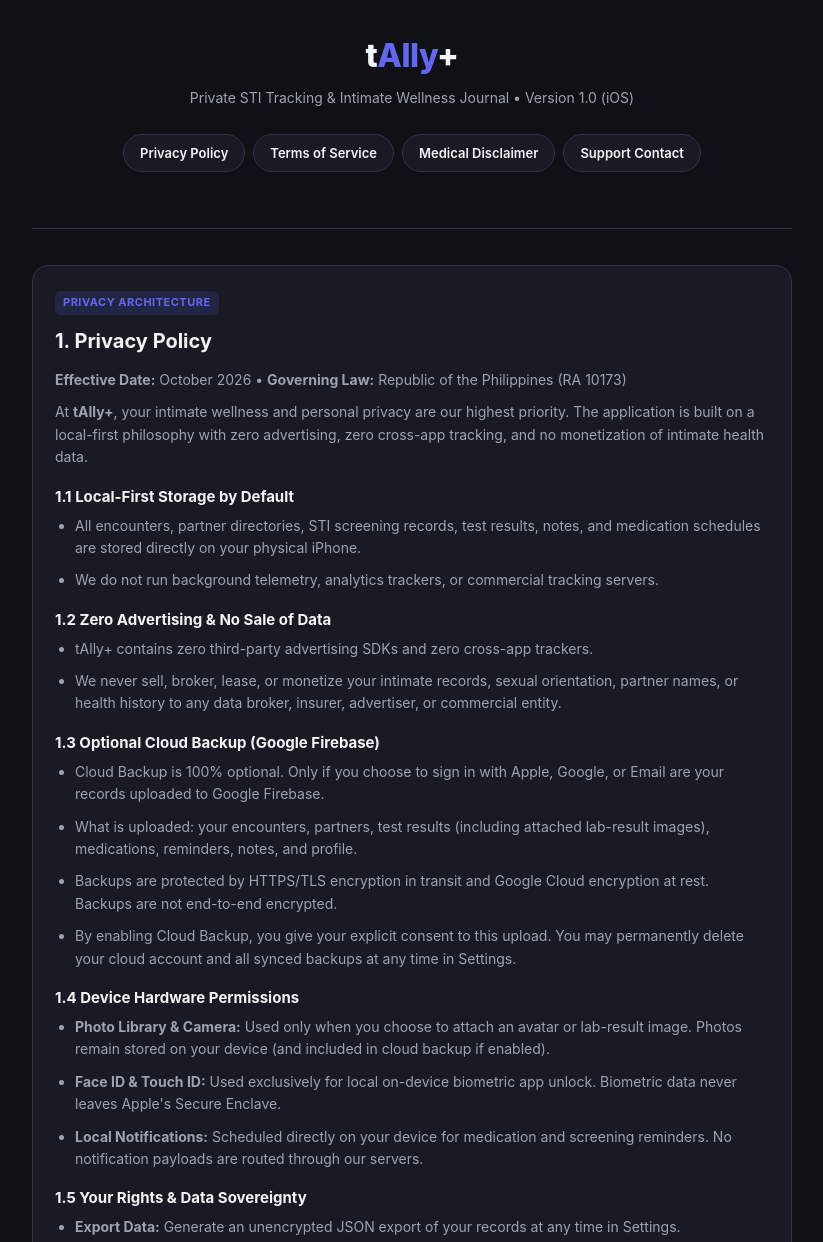
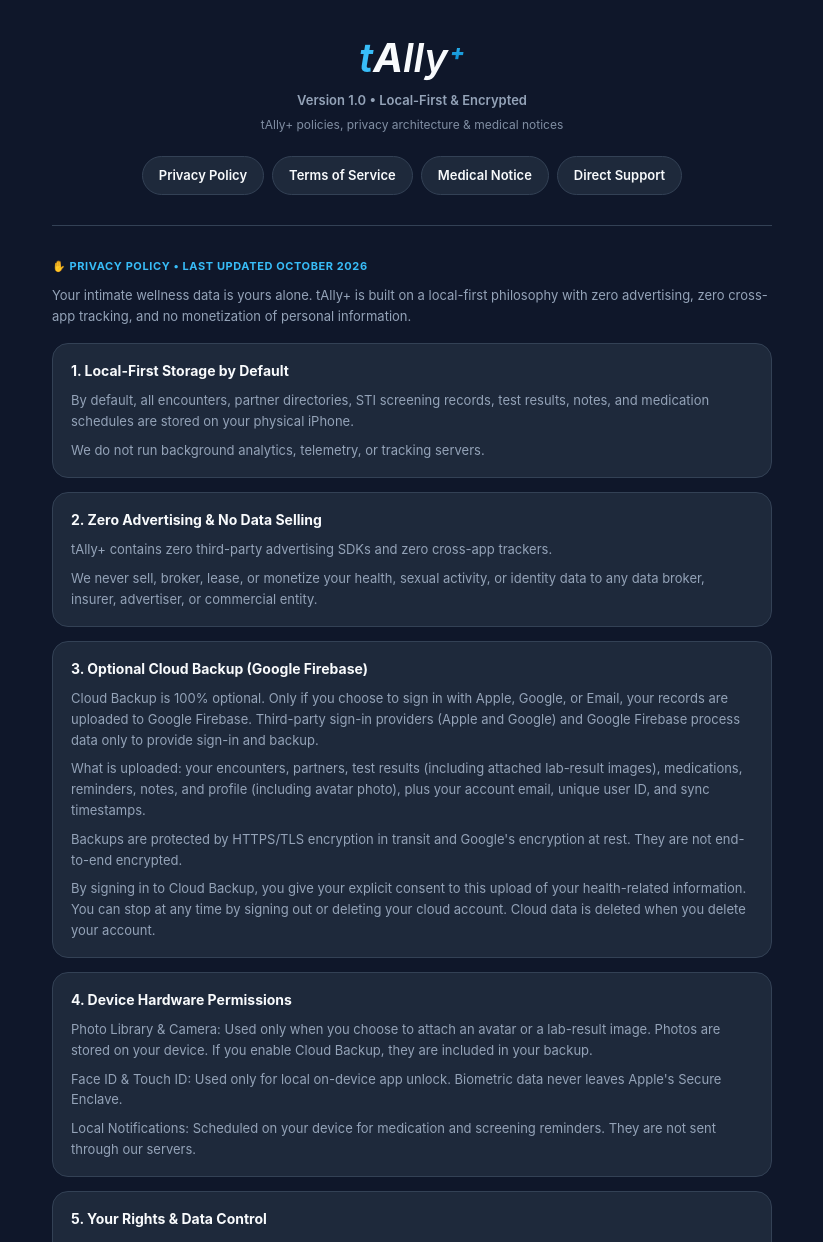
Before and after one commit to reddpln/tallyplus-privacy, a plain HTML site: page index.html in a window 1280 px wide. Shown: the top 1242 px of the page, without its empty margins (228-1051 px from the left). Drawn offline with Linux system fonts and the light colour scheme.

Commit message:
Update index.html

```diff
--- a/index.html
+++ b/index.html
@@ -3,159 +3,165 @@
 <head>
   <meta charset="UTF-8">
   <meta name="viewport" content="width=device-width, initial-scale=1.0">
-  <title>tAlly+ • Privacy Policy & Terms of Service</title>
+  <title>tAlly+ • Privacy Policy, Terms of Service & Medical Notice</title>
   <style>
     :root {
-      --bg: #0f1117;
-      --card-bg: #181b24;
-      --accent: #6366f1;
-      --text: #f3f4f6;
-      --text-muted: #9ca3af;
-      --border: #2e3346;
+      --bg: #0f172a;
+      --card-bg: #1e293b;
+      --input-bg: #0f172a;
+      --accent: #38bdf8;
+      --accent-dark: #0284c7;
+      --indigo: #6366f1;
+      --text: #f8fafc;
+      --text-muted: #94a3b8;
+      --border: #334155;
       --danger: #ef4444;
       --warning: #f59e0b;
       --success: #10b981;
     }
-    * { box-sizing: border-box; margin: 0; padding: 0; font-family: -apple-system, BlinkMacSystemFont, "Segoe UI", Roboto, Helvetica, Arial, sans-serif; }
-    body { background-color: var(--bg); color: var(--text); line-height: 1.6; padding: 30px 20px 80px; }
-    .container { max-width: 760px; margin: 0 auto; }
-    header { text-align: center; margin-bottom: 36px; padding-bottom: 24px; border-bottom: 1px solid var(--border); }
-    h1 { font-size: 32px; font-weight: 800; letter-spacing: -0.5px; margin-bottom: 6px; }
-    h1 span { color: var(--accent); }
-    .subtitle { color: var(--text-muted); font-size: 14px; }
-    .nav-tabs { display: flex; gap: 8px; justify-content: center; margin: 24px 0 32px; flex-wrap: wrap; }
+    * { box-sizing: border-box; margin: 0; padding: 0; font-family: -apple-system, BlinkMacSystemFont, "SF Pro Text", "Segoe UI", Roboto, Helvetica, Arial, sans-serif; }
+    body { background-color: var(--bg); color: var(--text); line-height: 1.6; padding: 36px 20px 80px; }
+    .container { max-width: 720px; margin: 0 auto; }
+    header { text-align: center; margin-bottom: 32px; padding-bottom: 24px; border-bottom: 1px solid var(--border); }
+
+    /* Exact match to in-app TallyWordmark */
+    .wordmark {
+      display: inline-flex;
+      align-items: baseline;
+      font-family: ui-serif, Georgia, "Times New Roman", Times, serif;
+      font-style: italic;
+      font-size: 40px;
+      line-height: 1.1;
+      margin-bottom: 8px;
+      user-select: none;
+    }
+    .wordmark .wm-t { font-weight: 600; color: #38bdf8; }
+    .wordmark .wm-A { font-weight: 700; color: #f8fafc; }
+    .wordmark .wm-lly { font-weight: 600; color: #f8fafc; }
+    .wordmark .wm-plus {
+      font-family: -apple-system, BlinkMacSystemFont, "SF Pro Display", sans-serif;
+      font-style: italic;
+      font-size: 0.55em;
+      font-weight: 800;
+      background: linear-gradient(180deg, #38bdf8 0%, #0284c7 100%);
+      -webkit-background-clip: text;
+      -webkit-text-fill-color: transparent;
+      transform: translateY(-0.55em);
+      margin-left: 2px;
+    }
+
+    .subtitle { color: var(--text-muted); font-size: 13px; font-weight: 600; margin-top: 2px; }
+    .sub-caption { color: var(--text-muted); font-size: 12px; margin-top: 4px; opacity: 0.85; }
+
+    .nav-tabs { display: flex; gap: 8px; justify-content: center; margin: 22px 0 6px; flex-wrap: wrap; }
     .nav-btn { background: var(--card-bg); border: 1px solid var(--border); color: var(--text); padding: 8px 16px; border-radius: 999px; font-size: 13px; font-weight: 600; cursor: pointer; text-decoration: none; transition: 0.15s; }
     .nav-btn:hover { border-color: var(--accent); color: var(--accent); }
-    .card { background: var(--card-bg); border: 1px solid var(--border); border-radius: 16px; padding: 22px; margin-bottom: 20px; }
-    h2 { font-size: 20px; font-weight: 700; margin-bottom: 12px; display: flex; align-items: center; gap: 8px; }
-    h3 { font-size: 15px; font-weight: 700; margin: 16px 0 6px; color: var(--text); }
-    p, li { color: var(--text-muted); font-size: 14px; margin-bottom: 10px; }
-    ul { padding-left: 20px; margin-bottom: 12px; }
-    .badge { display: inline-block; padding: 3px 8px; border-radius: 6px; font-size: 11px; font-weight: 700; text-transform: uppercase; letter-spacing: 0.5px; }
-    .badge-privacy { background: rgba(99, 102, 241, 0.15); color: var(--accent); }
-    .badge-terms { background: rgba(16, 185, 129, 0.15); color: var(--success); }
-    .badge-medical { background: rgba(239, 68, 68, 0.15); color: var(--danger); }
-    footer { text-align: center; margin-top: 48px; padding-top: 24px; border-top: 1px solid var(--border); color: var(--text-muted); font-size: 13px; }
-    footer a { color: var(--accent); text-decoration: none; }
+
+    section { margin-bottom: 36px; }
+    .section-header {
+      font-size: 11px;
+      font-weight: 700;
+      letter-spacing: 0.6px;
+      text-transform: uppercase;
+      margin-bottom: 10px;
+      display: flex;
+      align-items: center;
+      gap: 6px;
+    }
+    .section-intro {
+      color: var(--text-muted);
+      font-size: 13px;
+      margin-bottom: 16px;
+    }
+
+    .card {
+      background: var(--card-bg);
+      border: 1px solid var(--border);
+      border-radius: 16px;
+      padding: 16px 18px;
+      margin-bottom: 14px;
+    }
+    .card h3 {
+      font-size: 14px;
+      font-weight: 700;
+      color: var(--text);
+      margin-bottom: 8px;
+    }
+    .card p {
+      color: var(--text-muted);
+      font-size: 13px;
+      margin-bottom: 8px;
+    }
+    .card p:last-child { margin-bottom: 0; }
+
+    footer {
+      text-align: center;
+      margin-top: 40px;
+      padding-top: 24px;
+      border-top: 1px solid var(--border);
+      color: var(--text-muted);
+      font-size: 13px;
+    }
+    footer a { color: var(--accent); text-decoration: none; font-weight: 600; }
   </style>
 </head>
 <body>
 
   <div class="container">
     <header>
-      <h1>t<span>Ally</span>+</h1>
-      <p class="subtitle">Private STI Tracking & Intimate Wellness Journal • Version 1.0 (iOS)</p>
+      <div class="wordmark" aria-label="tAlly+">
+        <span class="wm-t">t</span><span class="wm-A">A</span><span class="wm-lly">lly</span><span class="wm-plus">+</span>
+      </div>
+      <p class="subtitle">Version 1.0 • Local-First &amp; Encrypted</p>
+      <p class="sub-caption">tAlly+ policies, privacy architecture &amp; medical notices</p>
 
       <div class="nav-tabs">
         <a href="#privacy" class="nav-btn">Privacy Policy</a>
         <a href="#terms" class="nav-btn">Terms of Service</a>
-        <a href="#medical" class="nav-btn">Medical Disclaimer</a>
-        <a href="#contact" class="nav-btn">Support Contact</a>
+        <a href="#medical" class="nav-btn">Medical Notice</a>
+        <a href="#contact" class="nav-btn">Direct Support</a>
       </div>
     </header>
 
     <!-- 1. PRIVACY POLICY -->
     <section id="privacy">
+      <div class="section-header" style="color: var(--accent);">
+        <span>✋ PRIVACY POLICY • LAST UPDATED OCTOBER 2026</span>
+      </div>
+      <p class="section-intro">
+        Your intimate wellness data is yours alone. tAlly+ is built on a local-first philosophy with zero advertising, zero cross-app tracking, and no monetization of personal information.
+      </p>
+
       <div class="card">
-        <span class="badge badge-privacy">Privacy Architecture</span>
-        <h2 style="margin-top: 10px;">1. Privacy Policy</h2>
-        <p><strong>Effective Date:</strong> October 2026 • <strong>Governing Law:</strong> Republic of the Philippines (RA 10173)</p>
-        <p>At <strong>tAlly+</strong>, your intimate wellness and personal privacy are our highest priority. The application is built on a local-first philosophy with zero advertising, zero cross-app tracking, and no monetization of intimate health data.</p>
+        <h3>1. Local-First Storage by Default</h3>
+        <p>By default, all encounters, partner directories, STI screening records, test results, notes, and medication schedules are stored on your physical iPhone.</p>
+        <p>We do not run background analytics, telemetry, or tracking servers.</p>
+      </div>
 
-        <h3>1.1 Local-First Storage by Default</h3>
-        <ul>
-          <li>All encounters, partner directories, STI screening records, test results, notes, and medication schedules are stored directly on your physical iPhone.</li>
-          <li>We do not run background telemetry, analytics trackers, or commercial tracking servers.</li>
-        </ul>
+      <div class="card">
+        <h3>2. Zero Advertising &amp; No Data Selling</h3>
+        <p>tAlly+ contains zero third-party advertising SDKs and zero cross-app trackers.</p>
+        <p>We never sell, broker, lease, or monetize your health, sexual activity, or identity data to any data broker, insurer, advertiser, or commercial entity.</p>
+      </div>
 
-        <h3>1.2 Zero Advertising & No Sale of Data</h3>
-        <ul>
-          <li>tAlly+ contains zero third-party advertising SDKs and zero cross-app trackers.</li>
-          <li>We never sell, broker, lease, or monetize your intimate records, sexual orientation, partner names, or health history to any data broker, insurer, advertiser, or commercial entity.</li>
-        </ul>
+      <div class="card">
+        <h3>3. Optional Cloud Backup (Google Firebase)</h3>
+        <p>Cloud Backup is 100% optional. Only if you choose to sign in with Apple, Google, or Email, your records are uploaded to Google Firebase. Third-party sign-in providers (Apple and Google) and Google Firebase process data only to provide sign-in and backup.</p>
+        <p>What is uploaded: your encounters, partners, test results (including attached lab-result images), medications, reminders, notes, and profile (including avatar photo), plus your account email, unique user ID, and sync timestamps.</p>
+        <p>Backups are protected by HTTPS/TLS encryption in transit and Google's encryption at rest. They are not end-to-end encrypted.</p>
+        <p>By signing in to Cloud Backup, you give your explicit consent to this upload of your health-related information. You can stop at any time by signing out or deleting your cloud account. Cloud data is deleted when you delete your account.</p>
+      </div>
 
-        <h3>1.3 Optional Cloud Backup (Google Firebase)</h3>
-        <ul>
-          <li>Cloud Backup is 100% optional. Only if you choose to sign in with Apple, Google, or Email are your records uploaded to Google Firebase.</li>
-          <li>What is uploaded: your encounters, partners, test results (including attached lab-result images), medications, reminders, notes, and profile.</li>
-          <li>Backups are protected by HTTPS/TLS encryption in transit and Google Cloud encryption at rest. Backups are not end-to-end encrypted.</li>
-          <li>By enabling Cloud Backup, you give your explicit consent to this upload. You may permanently delete your cloud account and all synced backups at any time in Settings.</li>
-        </ul>
+      <div class="card">
+        <h3>4. Device Hardware Permissions</h3>
+        <p>Photo Library &amp; Camera: Used only when you choose to attach an avatar or a lab-result image. Photos are stored on your device. If you enable Cloud Backup, they are included in your backup.</p>
+        <p>Face ID &amp; Touch ID: Used only for local on-device app unlock. Biometric data never leaves Apple's Secure Enclave.</p>
+        <p>Local Notifications: Scheduled on your device for medication and screening reminders. They are not sent through our servers.</p>
+      </div>
 
-        <h3>1.4 Device Hardware Permissions</h3>
-        <ul>
-          <li><strong>Photo Library & Camera:</strong> Used only when you choose to attach an avatar or lab-result image. Photos remain stored on your device (and included in cloud backup if enabled).</li>
-          <li><strong>Face ID & Touch ID:</strong> Used exclusively for local on-device biometric app unlock. Biometric data never leaves Apple's Secure Enclave.</li>
-          <li><strong>Local Notifications:</strong> Scheduled directly on your device for medication and screening reminders. No notification payloads are routed through our servers.</li>
-        </ul>
-
-        <h3>1.5 Your Rights & Data Sovereignty</h3>
-        <ul>
-          <li><strong>Export Data:</strong> Generate an unencrypted JSON export of your records at any time in Settings.</li>
-          <li><strong>Erase Local Data:</strong> Permanently wipe all local records, passcodes, and security keys using "Erase All Local Data" in Settings.</li>
-          <li><strong>Delete Cloud Account:</strong> Permanently delete your cloud account and all synced backups in Settings &gt; Account &amp; Cloud Backup &gt; Delete Cloud Account.</li>
-          <li>Under the Philippine Data Privacy Act of 2012 (RA 10173) and applicable global laws, you have rights to access, correct, erase, and object to processing, or lodge inquiries with the National Privacy Commission.</li>
-        </ul>
-
-        <h3>1.6 Age Restriction & Children's Privacy</h3>
-        <p>tAlly+ is intended solely for adults aged 18 and older. It is not directed to minors, and we do not knowingly collect personal data from anyone under 18.</p>
-      </div>
-    </section>
-
-    <!-- 2. TERMS OF SERVICE -->
-    <section id="terms">
       <div class="card">
-        <span class="badge badge-terms">Terms of Service (EULA)</span>
-        <h2 style="margin-top: 10px;">2. Terms of Service</h2>
-        <p><strong>Effective Date:</strong> October 2026</p>
-
-        <h3>2.1 Acceptance & Apple EULA (18+)</h3>
-        <p>By downloading or using tAlly+, you agree to these Terms and to Apple's Standard Licensed Application End User License Agreement (EULA). You must be at least 18 years of age (or the legal age of majority in your jurisdiction).</p>
-
-        <h3>2.2 Personal & Non-Commercial License</h3>
-        <p>We grant you a personal, non-exclusive, non-transferable, revocable license to use tAlly+ on authorized Apple-branded devices solely for your personal self-tracking and health organization.</p>
-
-        <h3>2.3 Passcode Security & Backup Responsibility</h3>
-        <p>You are solely responsible for maintaining the confidentiality of your device passcode, app PIN, and recovery security questions. Because tAlly+ is a local-first application, you are responsible for maintaining backups using the JSON export or optional Cloud Backup features.</p>
-
-        <h3>2.4 Limitation of Liability</h3>
-        <p>To the maximum extent permitted by applicable law, tAlly+ is provided "as is" without warranties of any kind. tAlly+ and its developers shall not be liable for any indirect, incidental, special, consequential, or punitive damages resulting from your use of the application.</p>
-
-        <h3>2.5 Governing Law</h3>
-        <p>These Terms are governed by the laws of the Republic of the Philippines, without depriving you of any mandatory consumer-protection rights in your country of residence.</p>
-      </div>
-    </section>
-
-    <!-- 3. MEDICAL DISCLAIMER -->
-    <section id="medical">
-      <div class="card" style="border-left: 4px solid var(--danger);">
-        <span class="badge badge-medical">Critical Health Notice</span>
-        <h2 style="margin-top: 10px; color: var(--danger);">3. Medical & Health Disclaimer</h2>
-
-        <h3>3.1 Not Medical Advice or Diagnosis</h3>
-        <p><strong>tAlly+ is a personal activity journal, screening reminder calendar, and medication course scheduler. It is NOT a medical device, diagnostic instrument, healthcare provider, or licensed medical professional.</strong></p>
-        <p>The contents, countdowns, test cadences, and reminder tools in this application are for personal organizational reference only and do NOT constitute medical advice, clinical diagnosis, treatment, or medical recommendations.</p>
-
-        <h3>3.2 Always Consult Licensed Healthcare Providers</h3>
-        <p>Always seek the guidance of a licensed physician, STI clinic, or qualified medical professional with any questions regarding sexual health, screening intervals, symptoms, test interpretations, or clinical treatments. Never disregard or delay seeking professional clinical guidance because of something you have logged, calculated, or read in tAlly+.</p>
-
-        <h3>3.3 Medication Scheduling (PrEP, PEP, Doxy-PEP)</h3>
-        <p>Information and reminder presets for Pre-Exposure Prophylaxis (PrEP), Post-Exposure Prophylaxis (PEP), Doxycycline Post-Exposure Prophylaxis (Doxy-PEP), or antibiotics are scheduling aids only. Follow your prescribing physician's or dispensing pharmacist's instructions exactly regarding dosage, timing, and administration.</p>
-        <p><strong>Emergency PEP Notice:</strong> Post-exposure prophylaxis (PEP) is time-critical. If you suspect an exposure to HIV or an STI, contact an emergency room or sexual health clinic immediately, without delay.</p>
-
-        <h3>3.4 Medical Emergencies</h3>
-        <p>If you believe you are experiencing a medical emergency, acute infection, or severe reaction, immediately call your local emergency telephone number (911 in the US/Canada, 112 in the EU, 999 in the UK) or go to the nearest emergency hospital.</p>
-      </div>
-    </section>
-
-    <!-- 4. CONTACT / SUPPORT -->
-    <footer id="contact">
-      <p><strong>Questions, Support or Legal Inquiries:</strong></p>
-      <p style="margin-top: 4px;"><a href="mailto:tallyplus.app@gmail.com">tallyplus.app@gmail.com</a></p>
-      <p style="margin-top: 12px; font-size: 12px;">© 2026 tAlly+ Developer. All rights reserved.</p>
-    </footer>
-
-  </div>
-
-</body>
-</html>
+        <h3>5. Your Rights &amp; Data Control</h3>
+        <p>Export: generate a JSON export of your records anytime in Settings. It is not encrypted, so store it somewhere safe.</p>
+        <p>Archived reminders: deleted reminders moved to Archived are retained locally for 30 days so you can restore them if needed, after which they are automatically and permanently deleted (or you can permanently delete them immediately at any time).</p>
+        <p>Erase local data: 'Erase All Local Data' in Settings permanently wipes all local records, passcodes, and security questions from your device.</p>
+        <p>Delete cloud account: permanently delete your cloud account and all synced backups in Settings &gt; Account &amp; Cloud Backup &gt
```
